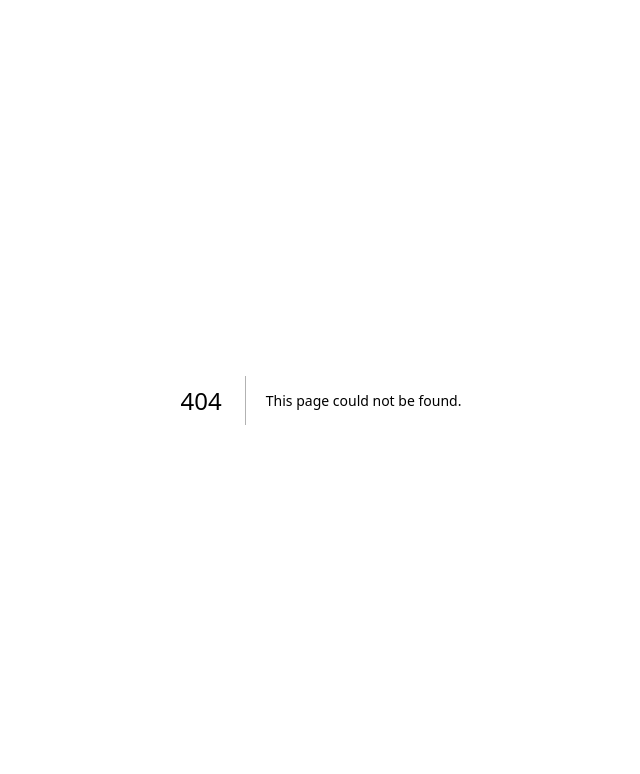
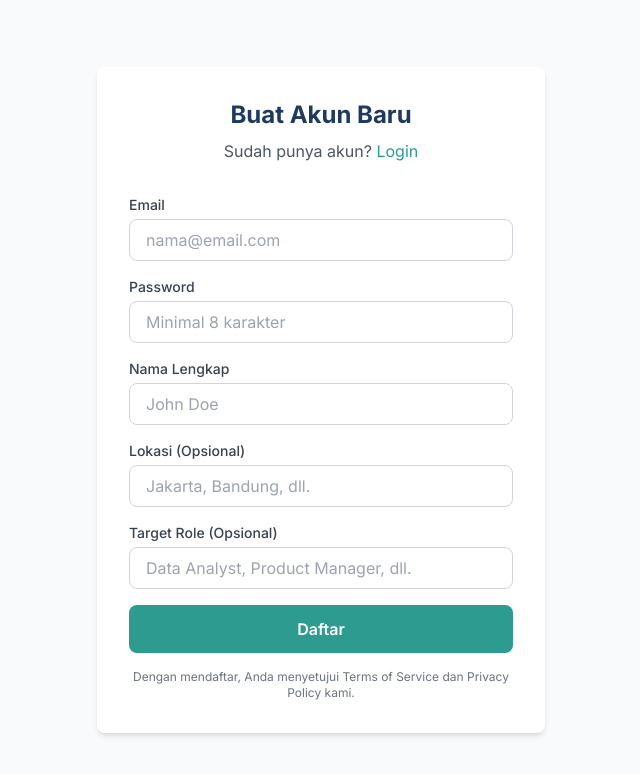
Before and after one commit to WiwiekAbbas/ukurkompeten, a Next.js app in the folder frontend/: page /register in a window 1280 px wide. Before the commit this address had no page. Shown: the top 774 px of the page, without its empty margins (319-959 px from the left). Built offline with nearby package versions, Linux system fonts and the light colour scheme.

Commit message:
Create page.tsx

```diff
--- /dev/null
+++ b/frontend/src/app/register/page.tsx
@@ -0,0 +1,148 @@
+'use client'
+
+import { useState } from 'react'
+import { useRouter } from 'next/navigation'
+import Link from 'next/link'
+import axios from 'axios'
+
+export default function RegisterPage() {
+  const router = useRouter()
+  const [formData, setFormData] = useState({
+    email: '',
+    password: '',
+    full_name: '',
+    location: '',
+    target_role: ''
+  })
+  const [error, setError] = useState('')
+  const [loading, setLoading] = useState(false)
+
+  const handleSubmit = async (e: React.FormEvent) => {
+    e.preventDefault()
+    setError('')
+    setLoading(true)
+
+    try {
+      const response = await axios.post(
+        `${process.env.NEXT_PUBLIC_API_URL}/api/v1/auth/register`,
+        formData
+      )
+
+      // Save tokens
+      localStorage.setItem('access_token', response.data.access_token)
+      localStorage.setItem('refresh_token', response.data.refresh_token)
+
+      // Redirect to dashboard
+      router.push('/dashboard')
+    } catch (err: any) {
+      setError(err.response?.data?.detail || 'Registration failed')
+    } finally {
+      setLoading(false)
+    }
+  }
+
+  return (
+    <div className="min-h-screen flex items-center justify-center bg-gray-50 py-12 px-4 sm:px-6 lg:px-8">
+      <div className="max-w-md w-full bg-white p-8 rounded-lg shadow-md">
+        <div className="text-center mb-8">
+          <h1 className="text-2xl font-bold text-navy">Buat Akun Baru</h1>
+          <p className="text-gray-600 mt-2">
+            Sudah punya akun?{' '}
+            <Link href="/login" className="text-teal hover:underline">
+              Login
+            </Link>
+          </p>
+        </div>
+
+        {error && (
+          <div className="bg-red-50 text-red-600 p-3 rounded mb-4">
+            {error}
+          </div>
+        )}
+
+        <form onSubmit={handleSubmit} className="space-y-4">
+          <div>
+            <label className="block text-sm font-medium text-gray-700 mb-1">
+              Email
+            </label>
+            <input
+              type="email"
+              required
+              className="w-full px-4 py-2 border border-gray-300 rounded-lg focus:ring-2 focus:ring-teal focus:border-transparent"
+              value={formData.email}
+              onChange={(e) => setFormData({...formData, email: e.target.value})}
+              placeholder="nama@email.com"
+            />
+          </div>
+
+          <div>
+            <label className="block text-sm font-medium text-gray-700 mb-1">
+              Password
+            </label>
+            <input
+              type="password"
+              required
+              minLength={8}
+              className="w-full px-4 py-2 border border-gray-300 rounded-lg focus:ring-2 focus:ring-teal focus:border-transparent"
+              value={formData.password}
+              onChange={(e) => setFormData({...formData, password: e.target.value})}
+              placeholder="Minimal 8 karakter"
+            />
+          </div>
+
+          <div>
+            <label className="block text-sm font-medium text-gray-700 mb-1">
+              Nama Lengkap
+            </label>
+            <input
+              type="text"
+              required
+              className="w-full px-4 py-2 border border-gray-300 rounded-lg focus:ring-2 focus:ring-teal focus:border-transparent"
+              value={formData.full_name}
+              onChange={(e) => setFormData({...formData, full_name: e.target.value})}
+              placeholder="John Doe"
+            />
+          </div>
+
+          <div>
+            <label className="block text-sm font-medium text-gray-700 mb-1">
+              Lokasi (Opsional)
+            </label>
+            <input
+              type="text"
+              className="w-full px-4 py-2 border border-gray-300 rounded-lg focus:ring-2 focus:ring-teal focus:border-transparent"
+              value={formData.location}
+              onChange={(e) => setFormData({...formData, location: e.target.value})}
+              placeholder="Jakarta, Bandung, dll."
+            />
+          </div>
+
+          <div>
+            <label className="block text-sm font-medium text-gray-700 mb-1">
+              Target Role (Opsional)
+            </label>
+            <input
+              type="text"
+              className="w-full px-4 py-2 border border-gray-300 rounded-lg focus:ring-2 focus:ring-teal focus:border-transparent"
+              value={formData.target_role}
+              onChange={(e) => setFormData({...formData, target_role: e.target.value})}
+              placeholder="Data Analyst, Product Manager, dll."
+            />
+          </div>
+
+          <button
+            type="submit"
+            disabled={loading}
+            className="w-full bg-teal text-white py-3 rounded-lg font-semibold hover:bg-teal-dark transition disabled:opacity-50"
+          >
+            {loading ? 'Mendaftar...' : 'Daftar'}
+          </button>
+        </form>
+
+        <p className="mt-4 text-xs text-center text-gray-500">
+          Dengan mendaftar, Anda menyetujui Terms of Service dan Privacy Policy kami.
+        </p>
+      </div>
+    </div>
+  )
+}
```
